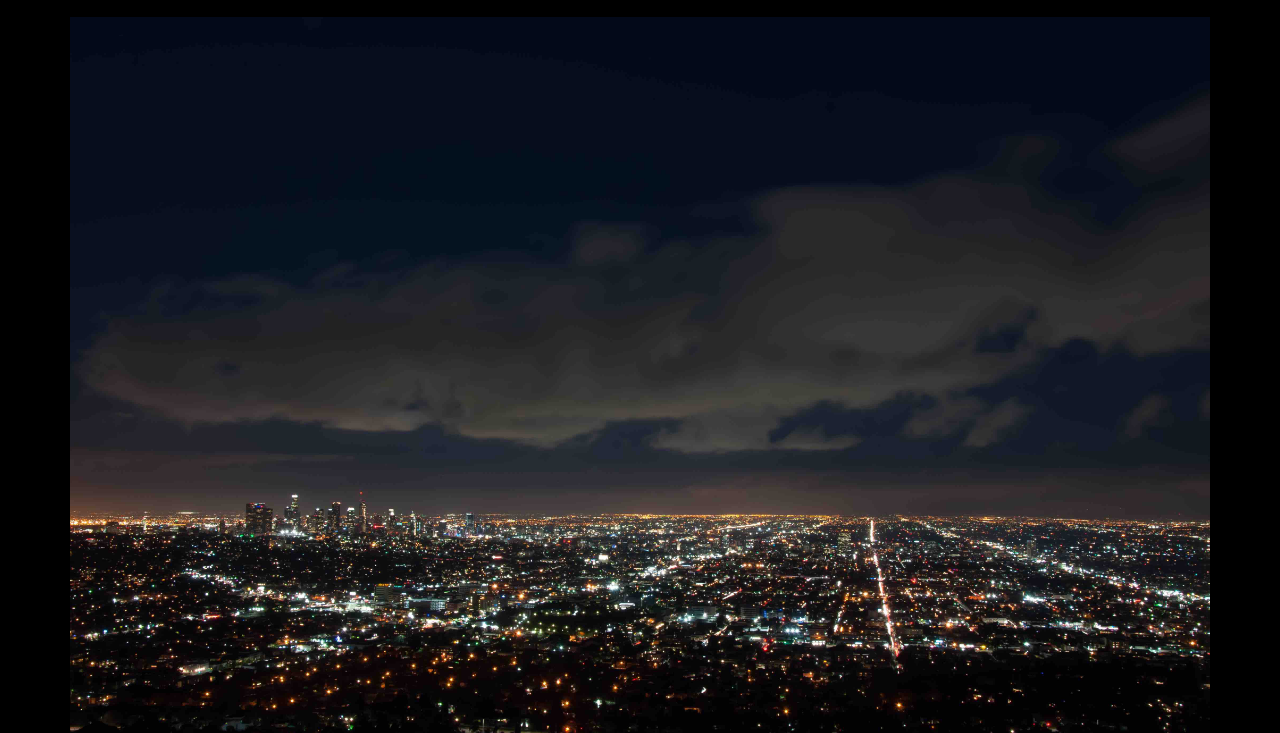
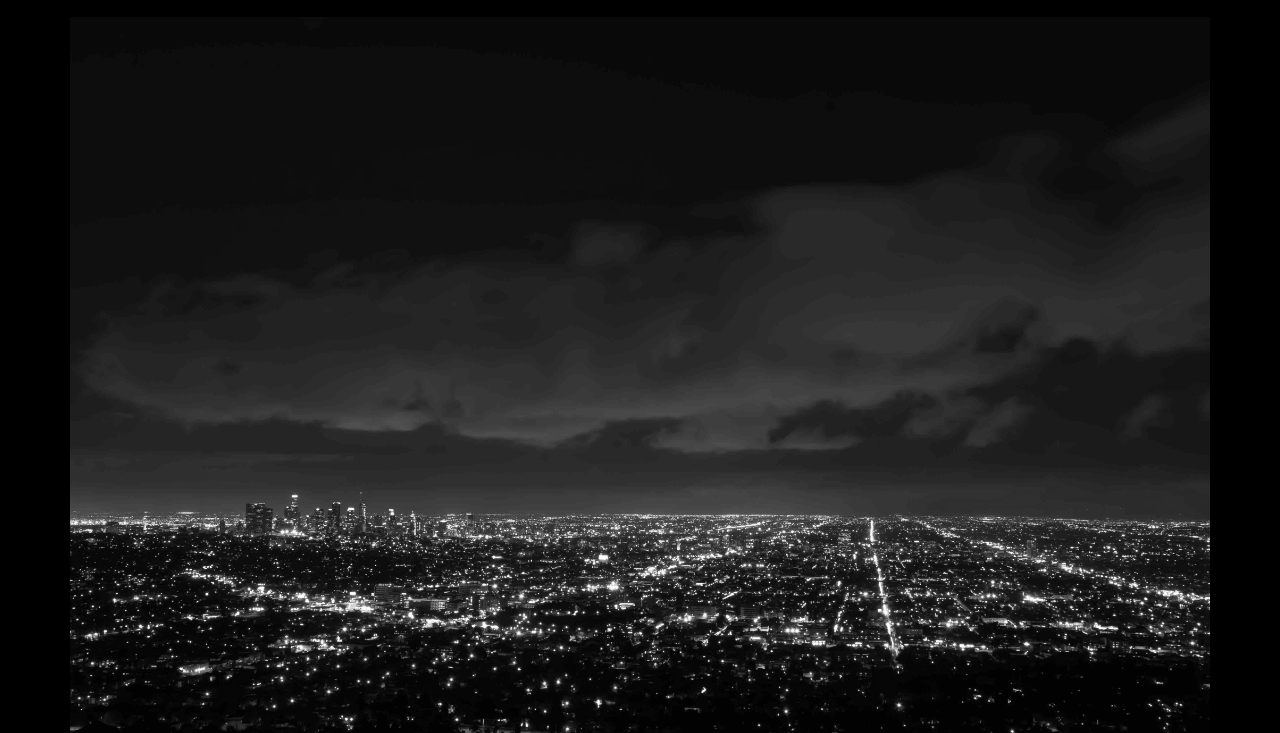
Before and after one commit to radanovicnikola93/USA-Trip, a plain HTML site: page Page1/page1.html in a window 1280 px wide. Shown: the part 67-800 px from the top of the page. Drawn offline with nearby package versions, Linux system fonts and the light colour scheme.

Commit message:
Added :hover function to imgs

```diff
--- a/Page1/css/style.css
+++ b/Page1/css/style.css
@@ -20,6 +20,18 @@ body {
   margin: 0 auto;
 }
 
+.container img {
+  -webkit-filter: grayscale(100%);
+	filter: grayscale(100%);
+	-webkit-transition: .3s ease-in-out;
+	transition: .3s ease-in-out;
+}
+
+.container img:hover {
+  -webkit-filter: grayscale(0);
+	filter: grayscale(0);
+}
+
 .footer h6 {
   text-align: center;
 }
```
